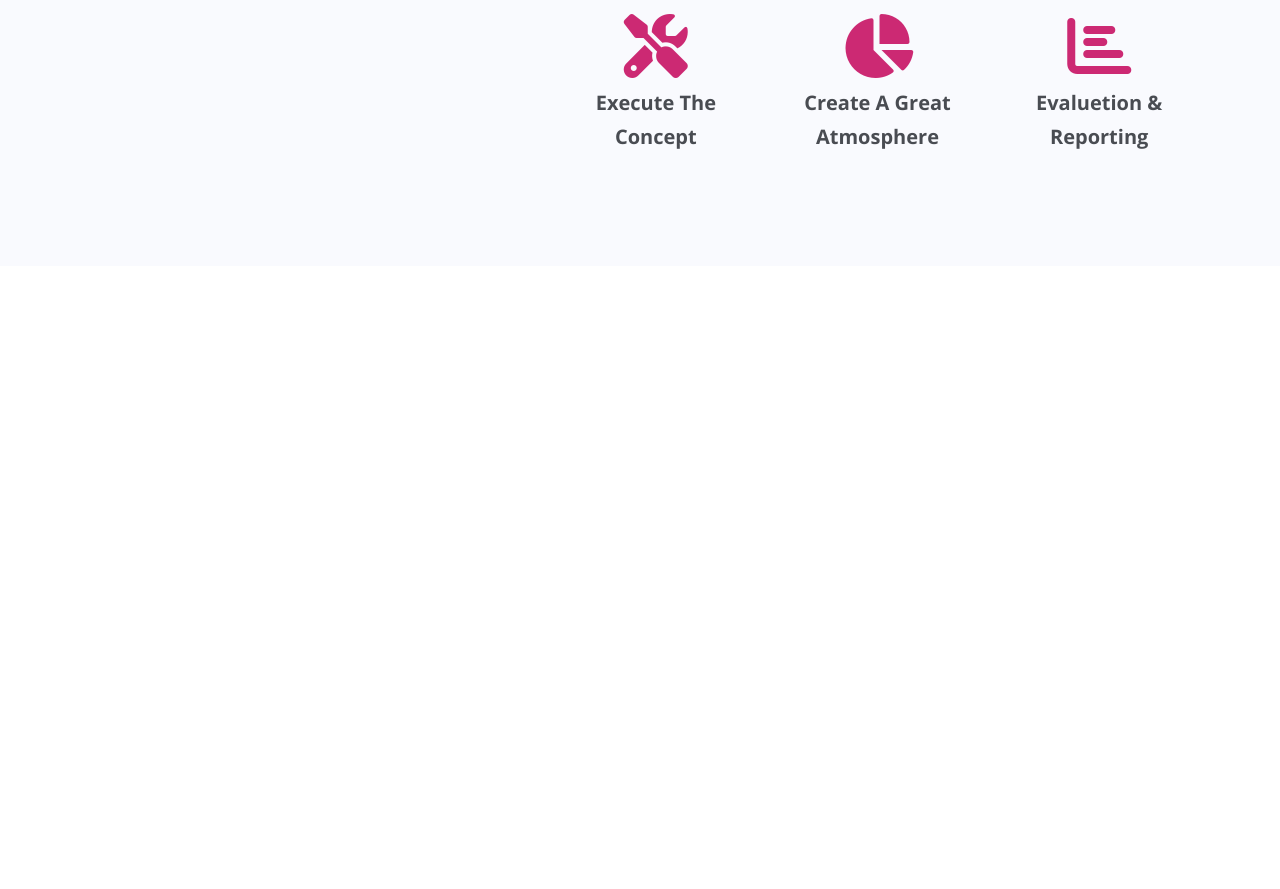
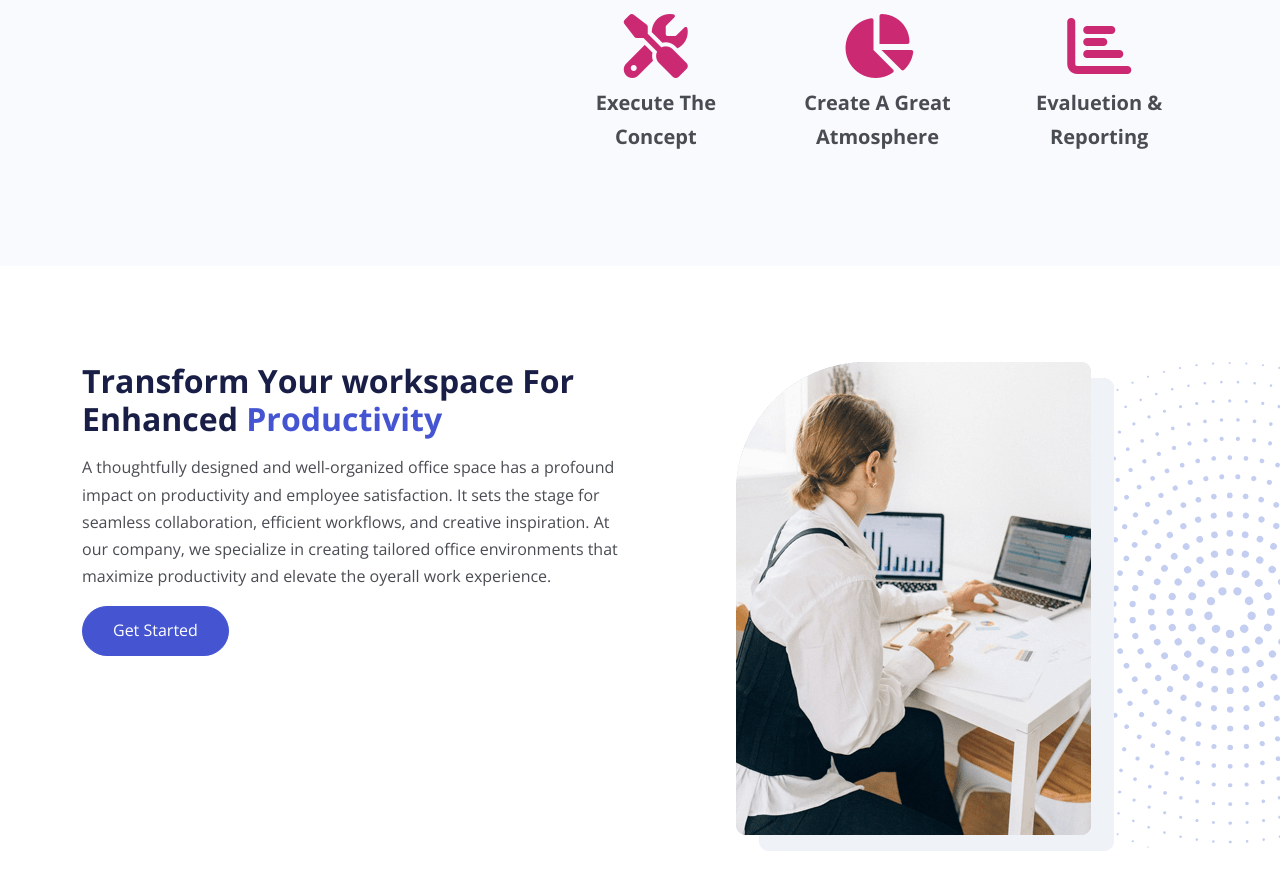
Before and after one commit to wastardy/yavin_website, a website: page index.html in a window 1280 px wide. Shown: the part 2470-3359 px from the top of the page. Before the commit the page ends 2736 px from the top, so only its background shows below. Drawn offline with nearby package versions, Linux system fonts and the light colour scheme; files that its build step writes are made by us from their sources.

Commit message:
add 2nd details section

```diff
--- a/index.html
+++ b/index.html
@@ -292,6 +292,51 @@
             </div>
         </section>
 
+        <!-- Second Details -->
+        <section class="details-2 position-relative my-6 overflow-hidden">
+            <img
+                src="./images/decoration-star.svg"
+                alt="star decoration image"
+                class="decoration-star position-absolute"
+            >
+            <div class="container position-relative z-3">
+                <div class="row">
+                    <div class="col-lg-6">
+                        <div class="text-container text-center text-lg-start mb-4">
+                            <h2>
+                                Transform Your workspace For Enhanced
+                                <span class="text-primary">Productivity</span>
+                            </h2>
+                            <p>
+                                A thoughtfully designed and well-organized office
+                                space has a profound impact on productivity and
+                                employee satisfaction. It sets the stage for seamless
+                                collaboration, efficient workflows, and creative
+                                inspiration. At our company, we specialize in creating
+                                tailored office environments that maximize productivity
+                                and elevate the oyerall work experience.
+                            </p>
+                            <a
+                                href="./article.html"
+                                class="btn btn-primary"
+                            >
+                                Get Started
+                            </a>
+                        </div>
+                    </div>
+                    <div class="col-lg-6">
+                        <div class="image-container d-flex justify-content-center">
+                            <img
+                                src="./images/details-2.png"
+                                alt="second details image"
+                                class="img-fluid"
+                            >
+                        </div>
+                    </div>
+                </div>
+            </div>
+        </section>
+
 
         <script src="js/bootstrap.bundle.min.js"></script>
         <script src="js/script.js"></script>
--- a/scss/styles.scss
+++ b/scss/styles.scss
@@ -40,6 +40,11 @@
     width: 500px;
 }
 
+.details-2 .decoration-star {
+    right: -200px;
+    width: 500px;
+}
+
 // .details .decoration-star-2 {
 //     right: -200px;
 //     width: 500px;
@@ -74,6 +79,23 @@
     .header .img-container {
         margin-top: 30px;
     }
+
+    .services .col-md-4 {
+        border-bottom: 1px #ccc solid;
+        margin: 10px 0px 30px;
+    }
+
+    .services .col-md-4:last-child {
+        margin: 10px 0px 0px;
+    }
+
+    .details-2 {
+        margin-top: 20px !important;
+    }
+
+    .details-2 .decoration-star {
+        top: 300px;
+    }
 }
 
 @media (max-width: 576px) {
@@ -105,13 +127,4 @@
     .header .img-container {
         margin-top: 25px;
     }
-
-    .services .col-md-4 {
-        border-bottom: 1px #ccc solid;
-        margin: 10px 0px 30px;
-    }
-
-    .services .col-md-4:last-child {
-        margin: 10px 0px 0px;
-    }
 }
```
Also changed, not shown: article.html (added).
